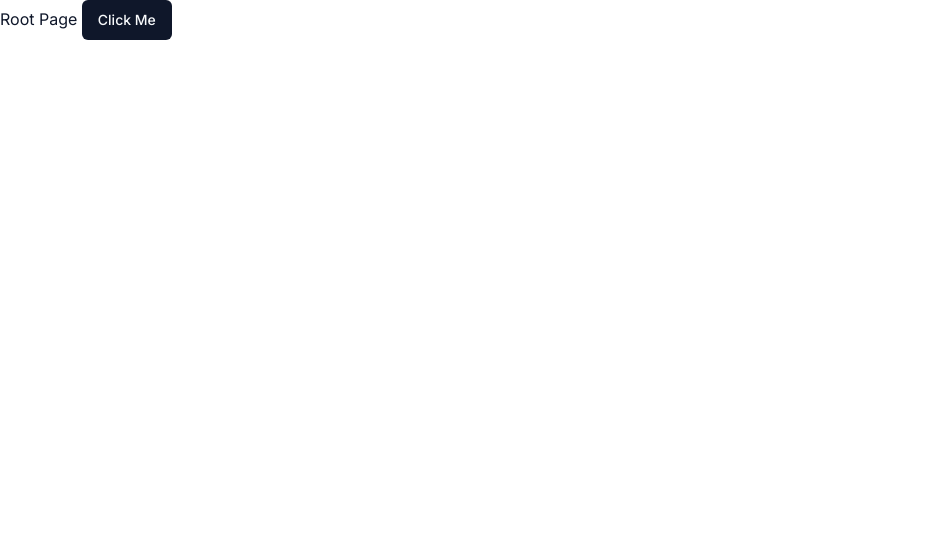
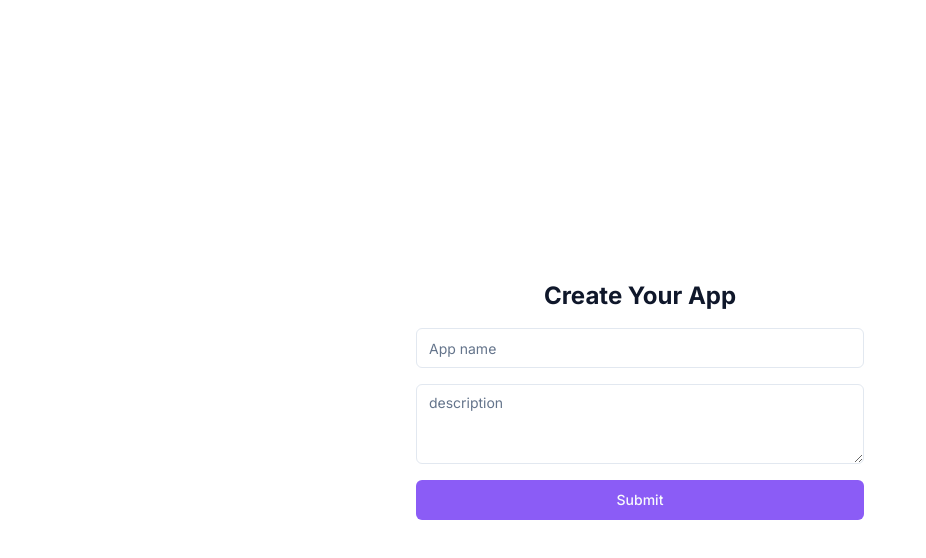
Before and after one commit to Xiaoteng152/image-sass, a Next.js app: page / in a window 1280 px wide. Shown: the top 558 px of the page, without its empty margins (0-926 px from the left). Built offline with nearby package versions, Linux system fonts and the light colour scheme.

Commit message:
feat:主页

```diff
--- a/src/app/page.tsx
+++ b/src/app/page.tsx
@@ -1,12 +1,20 @@
 import { Button } from "@/components/Button";
-
+import { Input } from "@/components/Input";
+import { Textarea } from "@/components/Textarea";
 export default function Home() {
-    return (
-        <div>
-            Root Page{" "}
-            <Button  type="submit">
-                Click Me
-            </Button>
-        </div>
-    );
+  return (
+    <div className="h-screen flex justify-center items-center">
+      <form className="w-full max-w-md flex flex-col gap-4">
+         <h1 className="text-center text-2xl  font-bold">Create Your App</h1>
+      <Input name="name" placeholder="App name"></Input>
+      <Textarea name="description" placeholder="description"></Textarea>
+      <Button
+        type="submit"
+        className="bg-violet-500 hover:bg-violet-600 active:bg-violet-700 focus:outline-none focus:ring focus:ring-violet-300"
+      >
+        Submit
+      </Button>
+      </form>
+    </div>
+  );
 }
--- /dev/null
+++ b/src/components/Input.tsx
@@ -0,0 +1,25 @@
+import * as React from "react"
+
+import { cn } from "@/lib/utils"
+
+export interface InputProps
+  extends React.InputHTMLAttributes<HTMLInputElement> {}
+
+const Input = React.forwardRef<HTMLInputElement, InputProps>(
+  ({ className, type, ...props }, ref) => {
+    return (
+      <input
+        type={type}
+        className={cn(
+          "flex h-10 w-full rounded-md border border-input bg-background px-3 py-2 text-sm ring-offset-background file:border-0 file:bg-transparent file:text-sm file:font-medium placeholder:text-muted-foreground focus-visible:outline-none focus-visible:ring-2 focus-visible:ring-ring focus-visible:ring-offset-2 disabled:cursor-not-allowed disabled:opacity-50",
+          className
+        )}
+        ref={ref}
+        {...props}
+      />
+    )
+  }
+)
+Input.displayName = "Input"
+
+export { Input }
--- /dev/null
+++ b/src/components/Textarea.tsx
@@ -0,0 +1,24 @@
+import * as React from "react"
+
+import { cn } from "@/lib/utils"
+
+export interface TextareaProps
+  extends React.TextareaHTMLAttributes<HTMLTextAreaElement> {}
+
+const Textarea = React.forwardRef<HTMLTextAreaElement, TextareaProps>(
+  ({ className, ...props }, ref) => {
+    return (
+      <textarea
+        className={cn(
+          "flex min-h-[80px] w-full rounded-md border border-input bg-background px-3 py-2 text-sm ring-offset-background placeholder:text-muted-foreground focus-visible:outline-none focus-visible:ring-2 focus-visible:ring-ring focus-visible:ring-offset-2 disabled:cursor-not-allowed disabled:opacity-50",
+          className
+        )}
+        ref={ref}
+        {...props}
+      />
+    )
+  }
+)
+Textarea.displayName = "Textarea"
+
+export { Textarea }
```
